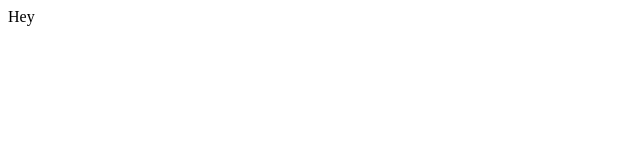
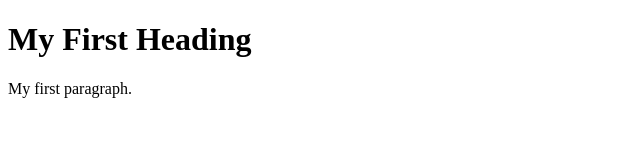
Before and after one commit to DavLiet/MAP-PWA, a plain HTML site: page offline.html in a window 1280 px wide. Shown: the whole page, without its empty margins (0-640 px from the left). Drawn offline with Linux system fonts and the light colour scheme.

Commit message:
new offline.html page

```diff
--- a/offline.html
+++ b/offline.html
@@ -1 +1,9 @@
-<p>Hey</p>
+<!DOCTYPE html>
+<html>
+<body>
+
+<h1>My First Heading</h1>
+<p>My first paragraph.</p>
+
+</body>
+</html>
```
